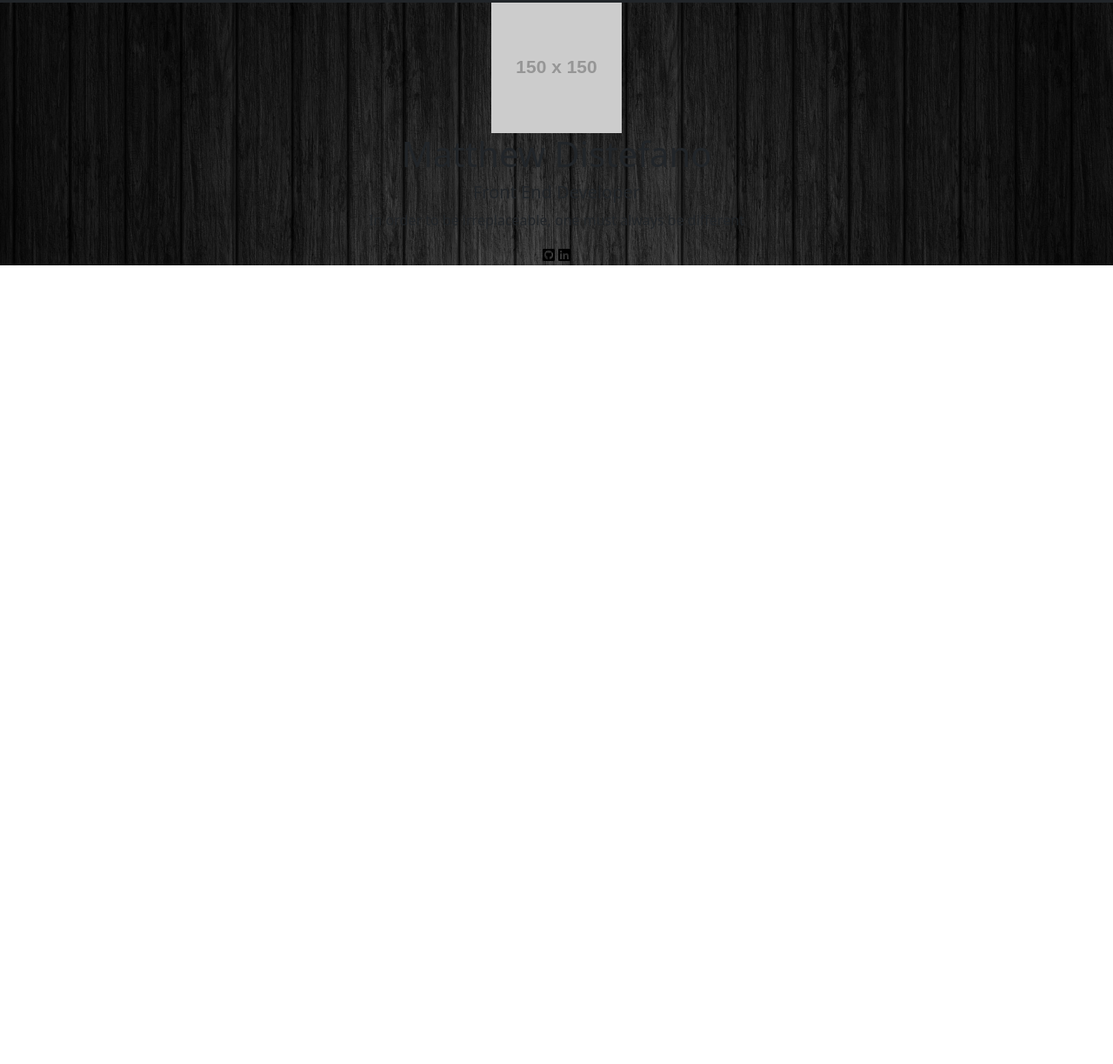
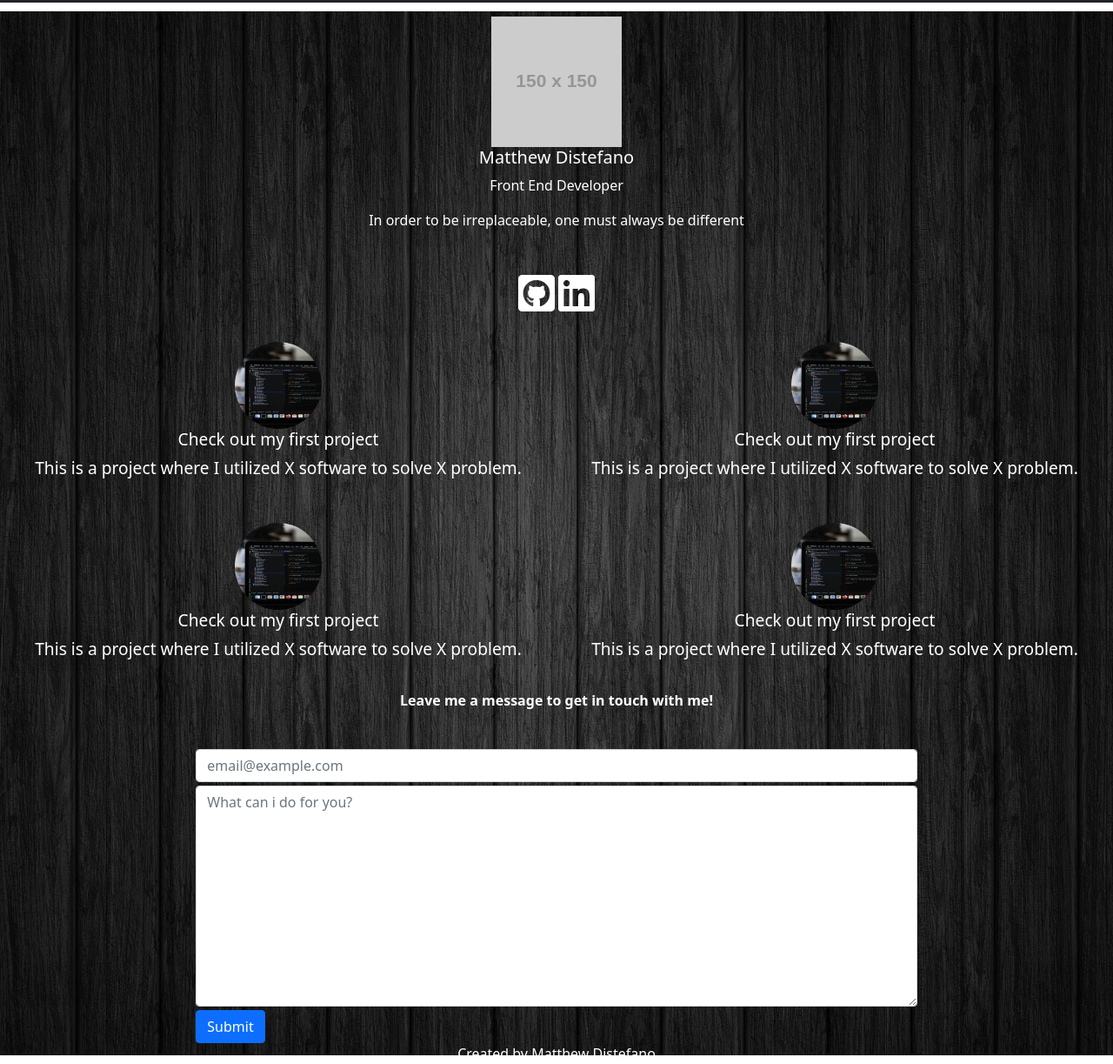
Before and after one commit to distef93/personal-portfolio, a plain HTML site: page index.html in a window 1280 px wide. Shown: the part 53-1276 px from the top of the page at 87% size. Before the commit the page ends 800 px from the top, so only its background shows below. Drawn offline with nearby package versions, Linux system fonts and the light colour scheme; placeholder pictures from the web are drawn by us.

Commit message:
Rough of final draft for now.

```diff
--- a/index.html
+++ b/index.html
@@ -11,13 +11,13 @@
   </head>
   <body>
     <!--Navbar-->
-    <nav class="navbar navbar-nav navbar-expand-md navbar-dark bg-dark">
+    <nav class="navbar navbar-nav navbar-expand-lg navbar-dark bg-dark">
       <div class="container-xxl">
         <span class="navbar-brand" href="#">Matthew</span>
-        <button class="navbar-toggler" toggle="button" data-bs-toggle="collapse" data-bs-target="#navbarNav" aria-controls="navbarNav" aria-expanded="false" aria-label="Toggle navigation">
+        <button class="navbar-toggler" type="button" data-bs-toggle="collapse" data-bs-target="#toggledMenu" aria-controls="toggledMenu" aria-expanded="false" aria-label="Toggle navigation">
           <span class="navbar-toggler-icon"></span>
         </button>
-        <div class="collapse navbar-collapse" id="navbarNav">
+        <div class="collapse navbar-collapse" id="toggledMenu">
           <ul class="navbar-nav ms-auto">
             <li class="nav-item">
               <a class="nav-link" href="#">Home</a>
@@ -36,20 +36,84 @@
         </div>
     </nav>
 
-    <!--Main Content-->
+    <!--Background and container of site-->
     <div class="site-bg">
-    <div class="container-xxl">
+    <div class="container-xxl text-white">
+      <!--Main Content-->
       <div class="row text-center">
-        <div class="col-12">
-          <img src="https://via.placeholder.com/150">
-          <h1>Matthew Distefano</h1>
-          <h5>Front End Developer</h5>
+        <div class="col-12 py-3">
+          <img class="img-fluid" src="https://via.placeholder.com/150">
+          <h5>Matthew Distefano</h5>
+          <p>Front End Developer</p>
           <p>In order to be irreplaceable, one must always be different</p>
           </div>
-        <div class="col-12 social-links">
-          <a href="https://github.com"><i class="fab fa-github-square"></i></a>
-          <a href="https://linkedin.com"><i class="fab fa-linkedin"></i></a>
+        <div class="col-12 social-links py-3">
+          <a href="https://github.com"><i class="fab fa-github-square fa-3x"></i></a>
+          <a href="https://linkedin.com"><i class="fab fa-linkedin fa-3x"></i></a>
+        </div>
+        <div class="col-3 col-lg-6 py-3 project">
+          <img class="img-fluid rounded-circle" src="./images/placeholder.jpg" alt="100x100">
+          <h5>Check out my first project</h5>
+          <p>This is a project where I utilized X software to solve X problem.</p>
+        </div>
+        <div class="col-3 col-lg-6 py-3 project">
+          <img class="img-fluid rounded-circle" src="./images/placeholder.jpg" alt="100x100">
+          <h5>Check out my first project</h5>
+          <p>This is a project where I utilized X software to solve X problem.</p>
+        </div>
+        <div class="col-3 col-lg-6 py-3 project">
+          <img class="img-fluid rounded-circle" src="./images/placeholder.jpg" alt="100x100">
+          <h5>Check out my first project</h5>
+          <p>This is a project where I utilized X software to solve X problem.</p>
+        </div>
+        <div class="col-3 col-lg-6 py-3 project">
+          <img class="img-fluid rounded-circle" src="./images/placeholder.jpg" alt="100x100">
+          <h5>Check out my first project</h5>
+          <p>This is a project where I utilized X software to solve X problem.</p>
         </div>
       </div>
+      <div class="row">
+      <section class="">
+        <form action="">
+          <div class="row d-flex justify-content-center">
+            <div class="col-8 text-center">
+              <p>
+                <strong>Leave me a message to get in touch with me!</strong>
+              </p>
+            </div>
+            <div class="col-8">
+              <div class="row">
+              <!--Input area-->
+              <div class="pt-1">
+                <label class="form-label" for="email-form"></label>
+                <input type="text" id="email-form" class="form-control" placeholder="email@example.com">
+                </div>
+                <div class="pt-1">
+                  <textarea id="text-form" class="form-control" rows="10" placeholder="What can i do for you?"></textarea>
+                  </div>
+                  <div class="col-8 pt-1">
+                    <button type="submit" class="btn btn-primary">
+                      Submit
+                    </button>
+                  </div>
+                  </div>
+              </div>
+            </div>
+
+          </div>
+        </form>
+      </section>
     </div>
+    <footer class="text-center">
+      <div class="container-xxl text-white">
+        Created by Matthew Distefano
+      </div>
+    </footer>
   </div>
+  </div>
+
+
+  <!-- jQuery first, then Bootstrap JS -->
+  <script src="https://cdn.jsdelivr.net/npm/bootstrap@5.1.1/dist/js/bootstrap.bundle.min.js" integrity="sha384-/bQdsTh/da6pkI1MST/rWKFNjaCP5gBSY4sEBT38Q/9RBh9AH40zEOg7Hlq2THRZ" crossorigin="anonymous"></script>
+ </body>
+ </html>
--- a/style.css
+++ b/style.css
@@ -1,8 +1,38 @@
 .social-links a{
-  color:black;
+  color:white;
 }
 .site-bg{
-  background-image: url(./images/wood-g6c78627e7_1920.jpg);
-  background-repeat: no-repeat;
-  background-size: cover;
+  background: url(./images/wood-g6c78627e7_1920.jpg) no-repeat fixed center;
 }
+@media(max-width:768px){
+  .project h5{
+    font-size:small;
+  }
+  .project p{
+    font-size: small;
+  }
+}
+@media(max-width:425px){
+  .project h5{
+    font-size:smaller;
+  }
+  .project p{
+    font-size: smaller;
+  }
+}
+@media(min-width:768px){
+  .project h5{
+    font-size:large;
+  }
+  .project p{
+    font-size: large;
+  }
+}
+@media(min-width:992px){
+  .project h5{
+    font-size:larger;
+  }
+  .project p{
+    font-size: larger;
+  }
+}
```
Also changed, not shown: images/placeholder.jpg (added).
